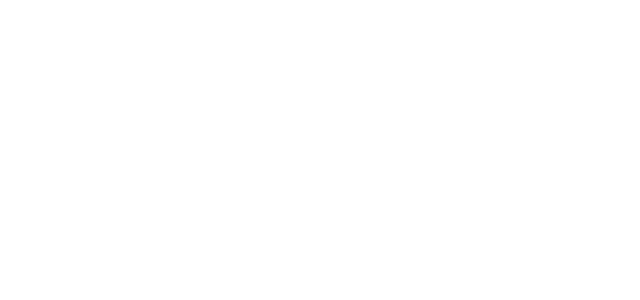
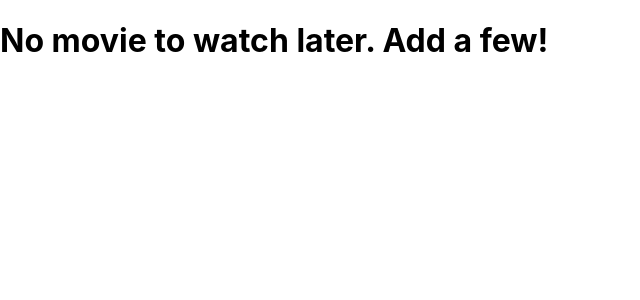
Before and after one commit to Programmer-Sourav/mcreleven, a React (Create React App) app: page /watchlater in a window 1280 px wide. Before the commit this address had no page. Shown: the top 300 px of the page, without its empty margins (0-640 px from the left). Built offline with nearby package versions, Linux system fonts and the light colour scheme.

Commit message:
feat: pages and starred

```diff
--- a/src/App.js
+++ b/src/App.js
@@ -3,6 +3,8 @@ import './App.css';
 import { Route, Routes } from 'react-router';
 import Home from './pages/Home';
 import ViewDetails from './pages/ViewDetails';
+import WatchLater from './pages/WatchLater';
+import StarredMovies from './pages/StarredMovies';
 
 function App() {
   return (
@@ -10,6 +12,8 @@ function App() {
      <Routes>
       <Route path='/' element={<Home/>}/>
       <Route path='/details/:id' element={<ViewDetails/>}/>
+      <Route path='/watchlater' element={<WatchLater/>}/>
+      <Route path='/starredmovieslist' element={<StarredMovies/>}/>
      </Routes>
     </div>
   );
--- a/src/components/ItemCard.jsx
+++ b/src/components/ItemCard.jsx
@@ -1,8 +1,12 @@
 import "../card.css"
 import "../buttons.css"
+import { useContext } from "react"
+import { AppContext } from "../contexts/AppContext"
 
 export default function ItemCard({data}){
 
+   const {  addToStarredMovies, addToWatchLaterList, moviesData, removeFromStarredMovies, watchLaterList, removeFromWatchLaterList  } = useContext(AppContext)
+   const starredMovies = moviesData.filter((movie)=>movie.isStarred)
 
     return(
         <div>
@@ -16,8 +20,8 @@ export default function ItemCard({data}){
           <p>{data.summary}</p>
         </div>
         <div>
-          <button className="hover-button" onClick={()=>{}}>Star</button>
-          <button className="hover-button" onClick={()=>{}}>Add To Watchlist</button>
+        {starredMovies.find((movie)=>(movie.id===data.id)) ? <button className="hover-button" onClick={()=>{removeFromStarredMovies(data.id)}}>Unstar</button> : <button className="hover-button" onClick={()=>{addToStarredMovies(data.id)}}>Star</button> }
+        {watchLaterList && watchLaterList.find((movie)=>(movie.id===data.id))? <button className="hover-button" onClick={()=>{removeFromWatchLaterList(data.id)}}>Added To Watch Later</button> :  <button className="hover-button" onClick={()=>{addToWatchLaterList(data)}}>Add To Watchlist</button>}
         </div>
       </div>
     </div>
--- a/src/components/TopNav.jsx
+++ b/src/components/TopNav.jsx
@@ -1,6 +1,7 @@
 import { useContext } from "react";
 import "./topnav.css";
 import { AppContext } from "../contexts/AppContext";
+import { Link } from "react-router-dom";
 
 export default function TopNav() {
    const { onChangeHandler, searchState } = useContext(AppContext)
@@ -14,18 +15,17 @@ export default function TopNav() {
           </li>
         <ul class="nav-links">
           <li>
+              <i class="fas fa-home"></i> <Link to="/">Movies</Link>
+
+          </li>
+          <li>
             <a href="#">
-              <i class="fas fa-home"></i> Movies
+              <i class="fas fa-user"></i> <Link to="/watchlater">Watch Later</Link>
             </a>
           </li>
           <li>
             <a href="#">
-              <i class="fas fa-user"></i> Watchlist
-            </a>
-          </li>
-          <li>
-            <a href="#">
-              <i class="fas fa-envelope"></i> Starred Movies
+              <i class="fas fa-envelope"></i> <Link to="/starredmovieslist">Starred Movies</Link>
             </a>
           </li>
         </ul>
--- a/src/contexts/AppContext.jsx
+++ b/src/contexts/AppContext.jsx
@@ -11,6 +11,8 @@ export function AppProvider({children}){
     const [selectedGenreState, setSelectedGenreState] = useState("All Genre")
     const [selectedRatingsState, setSelectedRatingsState] = useState("Rating")
     const [searchState, setSelectedSearchState] = useState("")
+    //const [starredMovies, setStarredMovies] = useState([])
+    const [watchLaterList, setWatchLaterList] = useState([])
 
     let years = [];
     let ratings = [1,2,3,4,5,6,7,8,9,10];
@@ -37,10 +39,30 @@ export function AppProvider({children}){
     for(let i = 1990; i<2024; i++){
         years = [...years, i]
     }
+
+    const addToWatchLaterList = (newMovieToWatchLater) =>{
+      setWatchLaterList([...watchLaterList, newMovieToWatchLater])
+    }
+    console.log(watchLaterList)
+    const addToStarredMovies = (newStarredMovieId) =>{
+      //setStarredMovies([...starredMovies, newStarredMovie])
+      //star and watch movies are same functionality... just implementing in two different ways
+      const updated = moviesData.map((movie)=>(movie.id===newStarredMovieId? {...movie, isStarred: true} : movie))
+      setMoviesData(updated)
+    }
+
+    const removeFromStarredMovies = (newStarredMovieId) =>{
+     setMoviesData(moviesData.map((movie)=>movie.id===newStarredMovieId ? {...movie, isStarred: false} : movie))
+    }
+
+    const removeFromWatchLaterList = (watchLaterItemId) =>{
+     setWatchLaterList(watchLaterList.filter((movie)=>movie.id!==watchLaterItemId))
+    }
+
     return(
         <AppContext.Provider value = {{onChangeHandler, moviesData, setMoviesData, onSelectGenre,
             years, selectedGenreState, selectedRatingsState, selectedYearState, setSelectedGenreState,
             setSelectedRatingsState, setSelectedYearState, ratings, onSelectedYear, onSelectedRating,addANewMovie,
-            searchState, setSelectedSearchState}}>{children}</AppContext.Provider>
+            searchState, setSelectedSearchState, addToStarredMovies, addToWatchLaterList, removeFromStarredMovies, removeFromWatchLaterList}}>{children}</AppContext.Provider>
     )
 }
--- a/src/pages/Home.jsx
+++ b/src/pages/Home.jsx
@@ -7,7 +7,7 @@ export default function Home(){
 
     const { moviesData,  selectedGenreState, selectedRatingsState, selectedYearState, setSelectedGenreState,
         setSelectedRatingsState, setSelectedYearState, ratings, years, onSelectGenre, onSelectedYear, onSelectedRating, addANewMovie,
-        searchState } = useContext(AppContext)
+        searchState} = useContext(AppContext)
 
     const allMovieGeneres = moviesData.reduce((accumulatedMovieGenres, currentMovie) =>
     currentMovie.genre.reduce((accumulatedGenre, genre) =>
@@ -33,7 +33,7 @@ export default function Home(){
            movie.director.toLowerCase().includes(searchState.toLowerCase()) ||
            movie.cast.find((eachCast)=>eachCast.toLowerCase().includes(searchState.toLowerCase())))
 
-    console.log(1234, filteredList, selectedGenreState, selectedYearState, selectedRatingsState, searchState)
+
     return(
         <div>
             {
--- /dev/null
+++ b/src/pages/StarredMovies.jsx
@@ -0,0 +1,20 @@
+import { useContext } from "react"
+import { AppContext } from "../contexts/AppContext"
+import ItemCard from "../components/ItemCard"
+
+export default function StarredMovies() {
+
+ const { moviesData } = useContext(AppContext)
+
+
+ const filteredMovies = moviesData.filter((movie)=>(movie.isStarred))
+    return(
+        <div>
+         {
+            filteredMovies.length>0 ?  filteredMovies.map((movie)=>(
+                <ItemCard data={movie}/>
+            )) : <h1>No Favourite movie to show...</h1>
+         }
+        </div>
+    )
+}
--- /dev/null
+++ b/src/pages/WatchLater.jsx
@@ -0,0 +1,19 @@
+import { useContext } from "react"
+import { AppContext } from "../contexts/AppContext"
+import ItemCard from "../components/ItemCard"
+
+export default function WatchLater(){
+
+   const { watchLaterList } = useContext(AppContext)
+
+    return(
+        <div>
+            {
+             watchLaterList ?  watchLaterList.map((watchLater)=>(
+                <ItemCard data = {watchLater}/>
+             )): <h1>No movie to watch later. Add a few!</h1>
+            }
+
+        </div>
+    )
+}
```
